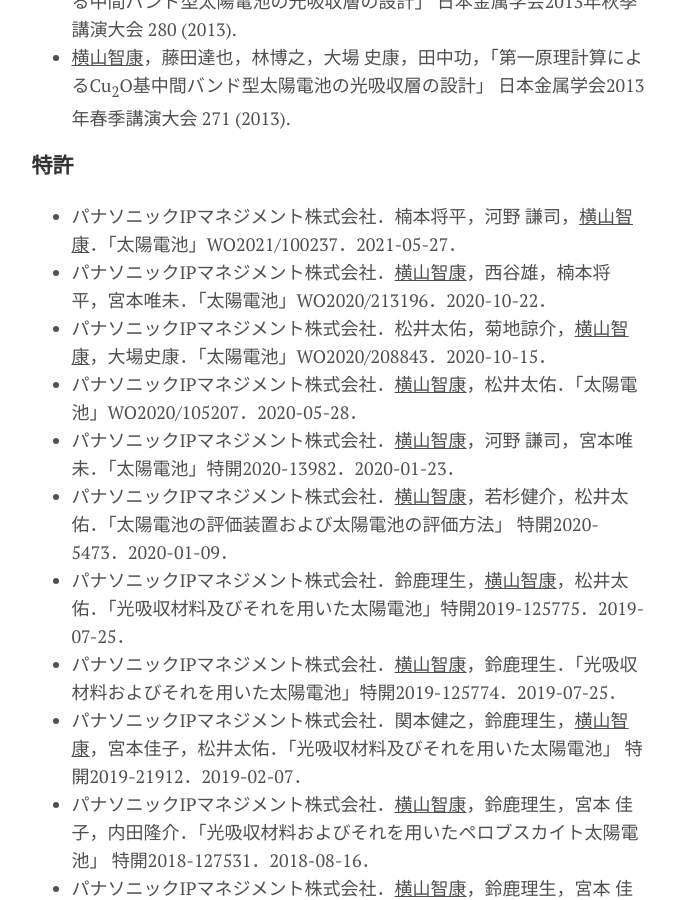
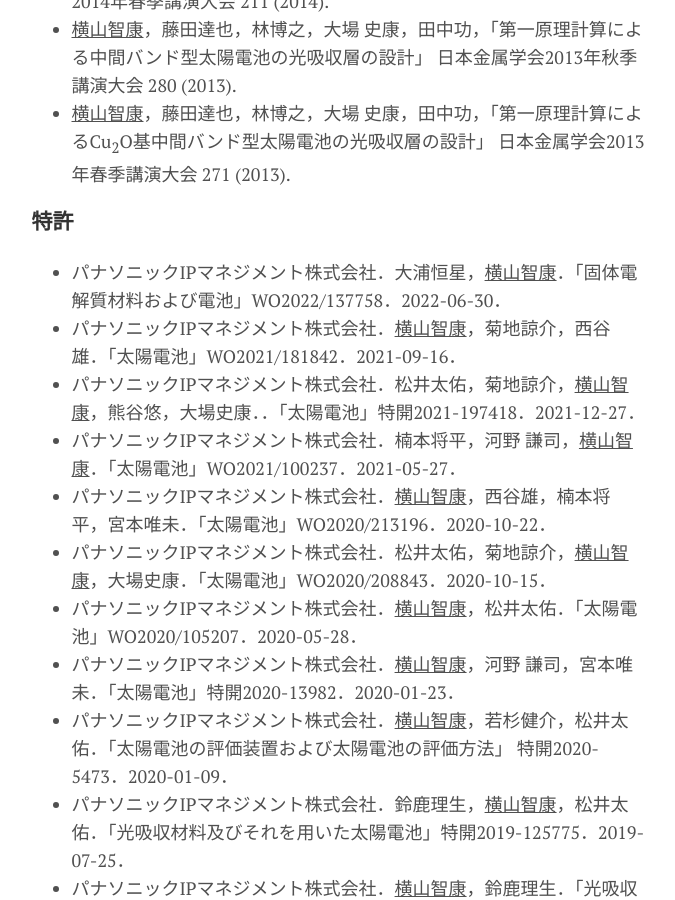
Before and after one commit to yokoyamatomoyasu/yokoyamatomoyasu.github.io, a Jekyll site: the page built from menu/about.md, in a window 1280 px wide and 900 px high, scrolled down 4777 px. Shown: the whole window, without its empty margins (301-976 px from the left). Built offline with Jekyll 4.4.1, drawn with Linux system fonts in a browser that asks for light colours; some of the changed text lies outside the part shown.

Commit message:
GitHub pages site with Jekyll

```diff
--- a/menu/about.md
+++ b/menu/about.md
@@ -45,6 +45,7 @@
 
 
 ### メディア
+- LabBase，「化学で世界にインパクトを！ パナソニックグループ×コーセー研究者が語る「イノベーションと情熱」」，2022年5月11日 [リンク](https://compass.labbase.jp/articles/854)
 - Panasonic Newsroom Japan，「「個のチカラ」で会社を変える～Panasonic Young Leaders」，2022年3月28日 [リンク](https://news.panasonic.com/jp/stories/2022/98060.html)
 - パナソニック採用，「パナソニックの人：マテリアルズ・インフォマティクスを駆使し、エネルギー材料を革新したい。」，2022年3月15日 [リンク](https://recruit.jpn.panasonic.com/person/t_yokoyama.html)
 - WIRED JAPAN，「人智を超えた素材開発とその効率化の先にある未来とは」，2021年11月25日 [リンク](https://wired.jp/2021/11/25/wired-conference-2021-panasonic-ws/)
@@ -88,6 +89,9 @@
 
 
 ### 特許
+- パナソニックIPマネジメント株式会社．大浦恒星，<u>横山智康</u>．「固体電解質材料および電池」WO2022/137758．2022-06-30．
+- パナソニックIPマネジメント株式会社．<u>横山智康</u>，菊地諒介，西谷雄．「太陽電池」WO2021/181842．2021-09-16．
+- パナソニックIPマネジメント株式会社．松井太佑，菊地諒介，<u>横山智康</u>，熊谷悠，大場史康．．「太陽電池」特開2021-197418．2021-12-27．
 - パナソニックIPマネジメント株式会社．楠本将平，河野 謙司，<u>横山智康</u>．「太陽電池」WO2021/100237．2021-05-27．
 - パナソニックIPマネジメント株式会社．<u>横山智康</u>，西谷雄，楠本将平，宮本唯未．「太陽電池」WO2020/213196．2020-10-22．
 - パナソニックIPマネジメント株式会社．松井太佑，菊地諒介，<u>横山智康</u>，大場史康．「太陽電池」WO2020/208843．2020-10-15．
```
